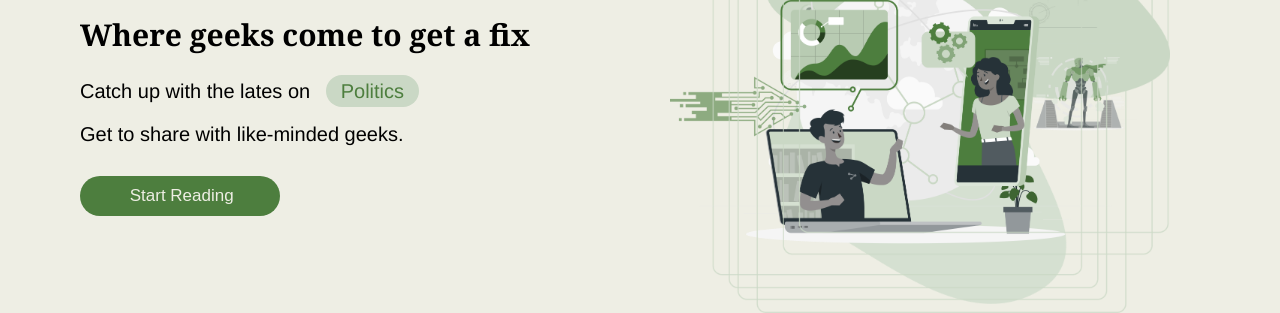
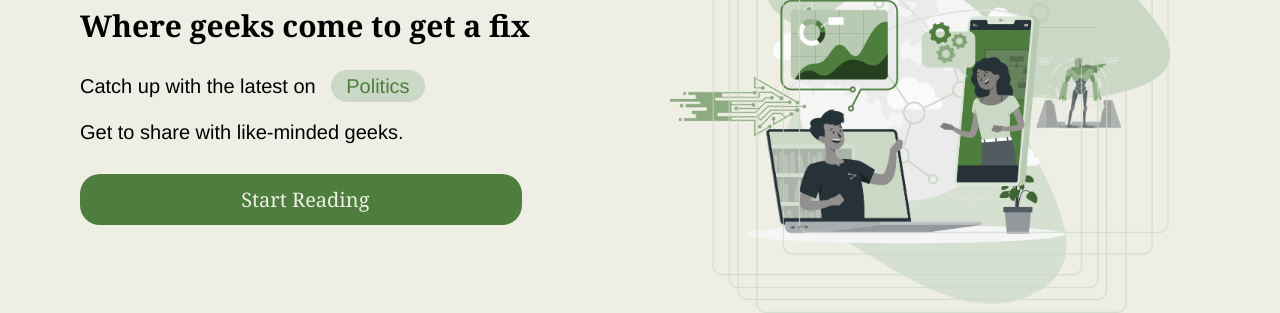
Before and after one commit to kiptanuiBoaz/geekgazette, a React (Vite) app: page / in a window 1280 px wide. Shown: the part 180-493 px from the top of the page. Built offline with nearby package versions, Linux system fonts and the light colour scheme; no server answers.

Commit message:
added hero styling

```diff
--- a/index.html
+++ b/index.html
@@ -24,8 +24,8 @@
     <meta name="viewport" content="width=device-width, initial-scale=1.0" />
     <title>geek gazette</title>
   </head>
-  <body style="margin: 0; padding: 0;">
-    <div style="margin: 0; padding: 0;" id="root"></div>
+  <body style="margin: 0; width: 100vw; padding: 0;">
+    <div style="margin: 0; width: 100vw; padding: 0;" id="root"></div>
     <script type="module" src="/src/main.tsx"></script>
   </body>
 </html>
--- a/src/components/blogs/blog.scss
+++ b/src/components/blogs/blog.scss
@@ -55,7 +55,7 @@
 
     .title {
       margin: -6px 0 0 0;
-      font-size: 23px;
+      font-size: 22px;
       color: #1e1e1e;
       cursor: pointer;
 
--- a/src/components/homepage/Hero.tsx
+++ b/src/components/homepage/Hero.tsx
@@ -29,7 +29,7 @@ export const Hero = () => {
           <h1 className='slogan'>Where geeks come to get a fix</h1>
 
           <p className='tagline'>
-            Catch up with the lates on <span> {categories[categoryIndex]}</span>
+            Catch up with the latest on <span className='span'> {categories[categoryIndex]}</span>
           </p>
           <p className='tagline'>
             Get to share with like-minded geeks.
--- a/src/components/homepage/hero.scss
+++ b/src/components/homepage/hero.scss
@@ -33,17 +33,17 @@
       .tagline {
         font-size: 20px;
         margin-top: 0;
-          span {
+
+        .span {
           color: var(--primary-color);
           background-color: #cad8c5;
           min-width: 300px;
           padding: 5px 15px;
           border-radius: 20px;
           margin: 0 20px 0 10px;
-            // display: inline;
+          line-height: 30px;
           white-space: nowrap;
         }
-
       }
 
       button {
@@ -52,8 +52,15 @@
         padding: 8px 15px;
         border: none;
         margin: 10px 20px 0 0;
-        width: 200px;
-        font-size: 17px;
+        width: 79%;
+        font-size: 20px;
+        font-family: Georgia, "Times New Roman", Times, serif;
+        @media only screen and (max-width: 400px) {
+          width: 160px;
+          font-size: 15px;
+          align-self: center;
+          margin-bottom: 20px;
+        }
 
         &:hover {
           background-color: var(--hover-color);
```
Lines whose indentation alone changed are shown as unchanged.
